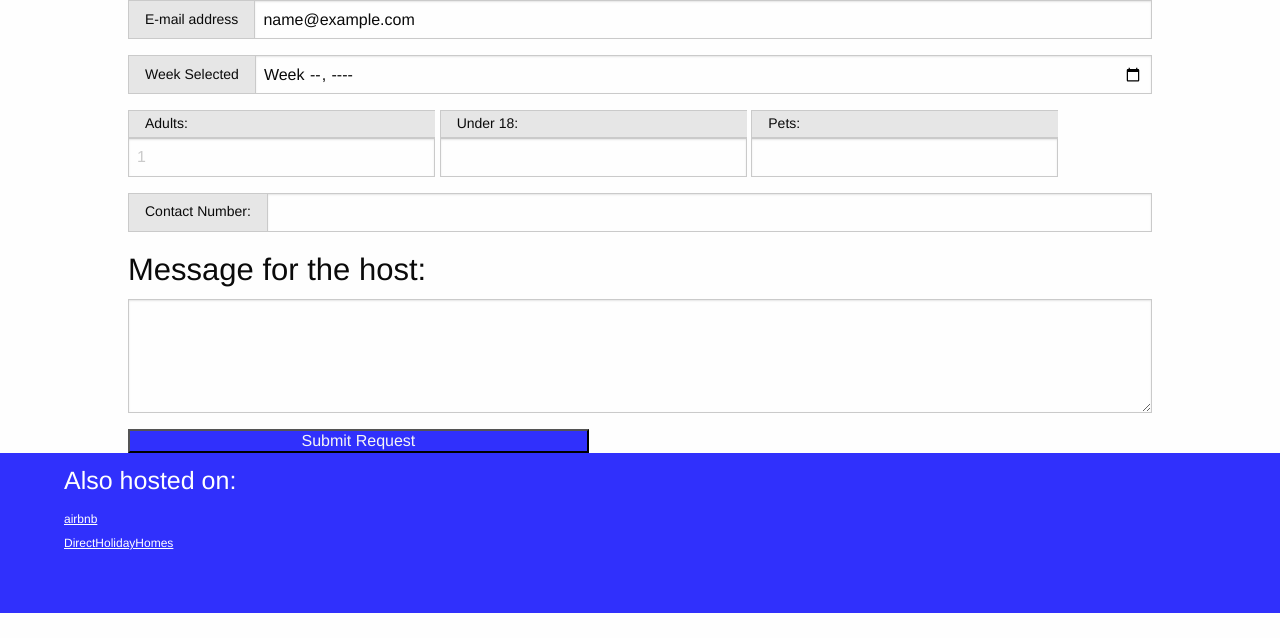
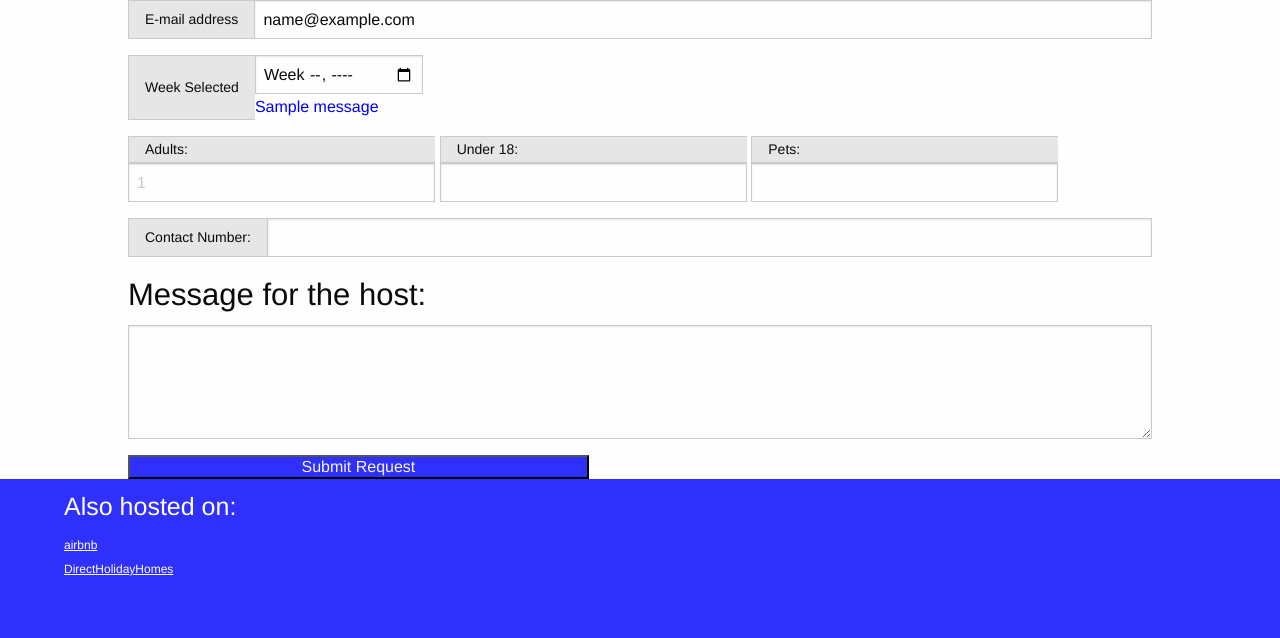
Before and after one commit to FluffyBullet/BensRental, a Django app: page /booking/ in a window 1280 px wide. Shown: the part 58-696 px from the top of the page. Run offline with Django 3.2, Linux system fonts and the light colour scheme; a user stored in the database is signed in; tables that the repository leaves empty hold one stand-in row (values such as "Sample post"); one stand-in notice (Sample message) is shown; some libraries are stand-ins or nearby versions.

Commit message:
return of status message to booking and avail

```diff
--- a/ben_ken/urls.py
+++ b/ben_ken/urls.py
@@ -5,6 +5,5 @@ urlpatterns = [
     path('', views.main, name='home'),
     path('details/', views.Customer_feedback.as_view(), name='details'),
     path('availability/', views.Availability.as_view(), name='check_avail'),
-    path('booking/', views.Make_booking.as_view(), name='booking'),
-    path('booking/', views.Make_booking, name="make_booking"),
+    path('booking/', views.Make_booking.as_view(), name='make_booking'),
 ]
--- a/ben_ken/views.py
+++ b/ben_ken/views.py
@@ -1,6 +1,7 @@
-from django.shortcuts import render, get_object_or_404
+from django.shortcuts import render, redirect
 from django.views import generic
-from django.http import HttpResponse, HttpResponseRedirect
+from django.contrib import messages
+from django.http import HttpResponse
 from django.template import loader
 from .models import *
 
@@ -38,10 +39,16 @@ class Make_booking(generic.ListView):
 
         if request.POST["adults"] != "":
             _o18 = request.POST["adults"]
+
         if request.POST["under_18"] != "" :
-            _o18 = request.POST["under_18"]
+            _u18 = request.POST["under_18"]
+
         if request.POST["pets"] != "" :
-            _o18 = request.POST["pets"]
+            _pets = request.POST["pets"]
+
+        print("Over18 = " + str(_o18))
+        print("Under18 = " + str(_u18))
+        print("pets = " + str(_pets))
 
         if queryset.if_available == True:
             e = Booking(
@@ -58,7 +65,8 @@ class Make_booking(generic.ListView):
                 if_available = False,
             )
             e.save()
-            return render(request, 'availability.html')
+            messages.success(request,"Thank you for your booking, this has been processed.")
+            return redirect('/availability', messages)
         else:
-            print("Already booked")
-            return False
+            messages.warning(request,"This week has already been booked, please select another week.")
+            return redirect('/booking',messages)
--- a/static/css/style.css
+++ b/static/css/style.css
@@ -51,6 +51,16 @@ hr {
     text-decoration:underline;
     font-weight:600;
     text-align:center;
+}
+
+.warning {
+    color:red;
+    margin:0 auto;
+}
+
+.success {
+    color:blue;
+    margin:0 auto;
 }
 
 /**
--- a/static/templates/base.html
+++ b/static/templates/base.html
@@ -17,7 +17,7 @@
             <li><a href="{% url 'home' %}"><i class="fa-solid fa-house"></i>Home</a></li>
             <li><a href="{% url 'details' %}"><i class="fa-solid fa-circle-info"></i>Details</a></li>
             <li><a href="{% url 'check_avail' %}"><i class="fa-solid fa-calendar-check"></i>Availability</a></li>
-            <li><a href="{% url 'booking' %}"><i class="fa-solid fa-calendar-plus"></i>Booking</a></li>
+            <li><a href="{% url 'make_booking' %}"><i class="fa-solid fa-calendar-plus"></i>Booking</a></li>
             {% if user.is_authenticated %}
             <li><a href="{% url 'account_logout' %}"><i class="fa-solid fa-user"></i>Sign Out</a></li>
             {% else %}
--- a/static/templates/booking.html
+++ b/static/templates/booking.html
@@ -13,7 +13,16 @@
 
         <div class="input-group">
             <label for="week_selection" class="input-group-label"> Week Selected</label>
-            <input type="week" id="week_selection" name="week_selection" class="input-group-field">
+            <div>
+                <input type="week" id="week_selection" name="week_selection" class="input-group-field">
+                {% if messages %}
+                <div class="messages">
+                    {% for message in messages %}
+                    <p{% if message.tags %} class="{{ message.tags }}"{% endif %}>{{ message }}</p>
+                    {% endfor %}
+                </div>
+                {% endif %}
+            </div>
         </div>
 
         <div class="input-group attendance">
@@ -22,7 +31,7 @@
         </div>
 
         <div class="input-group attendance">
-            <label for="u18" id="u18" name="under_18" class="input-group-label">Under 18:</label>
+            <label for="under18" id="under18" name="under_18" class="input-group-label">Under 18:</label>
             <input type="number" name="under_18" id="under_18" class="input-group-field">
         </div>
         <div class="input-group attendance">
```
Also changed, not shown: static/templates/availability.html (+7 -0 lines).
